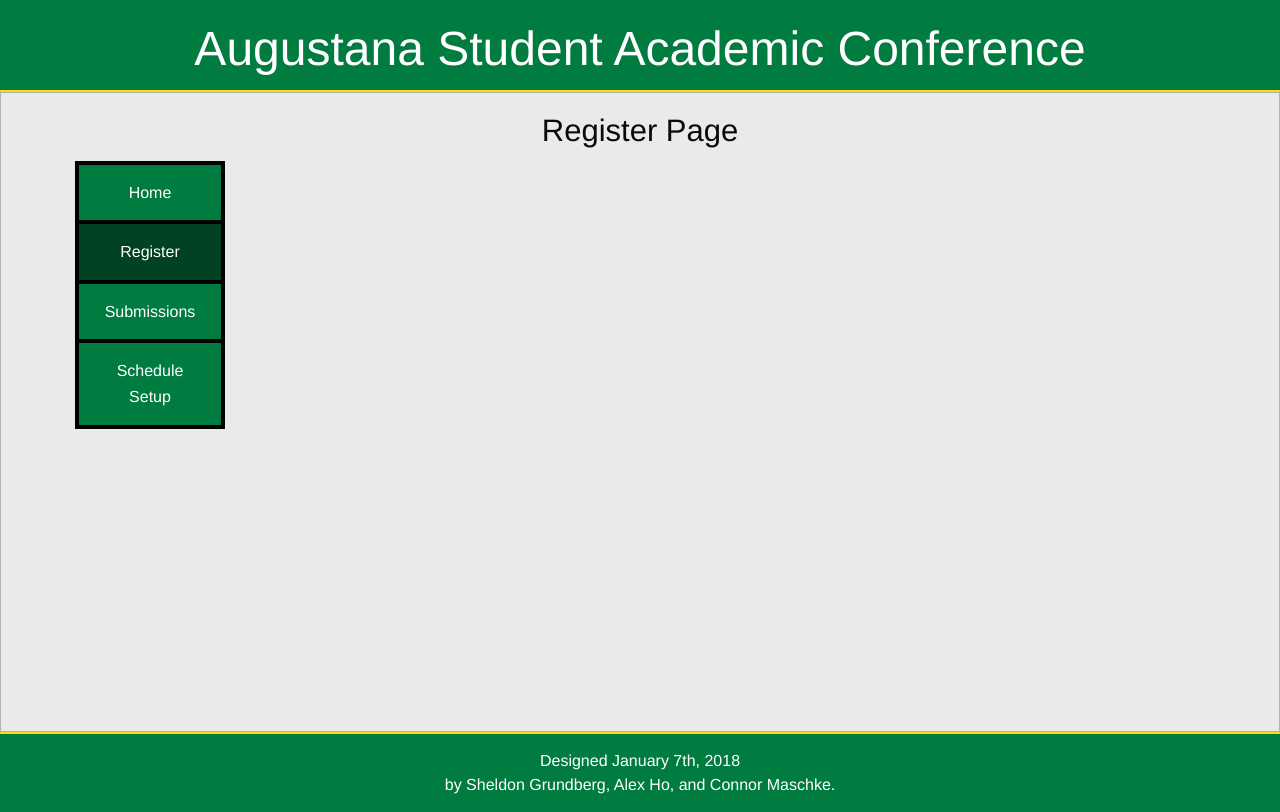
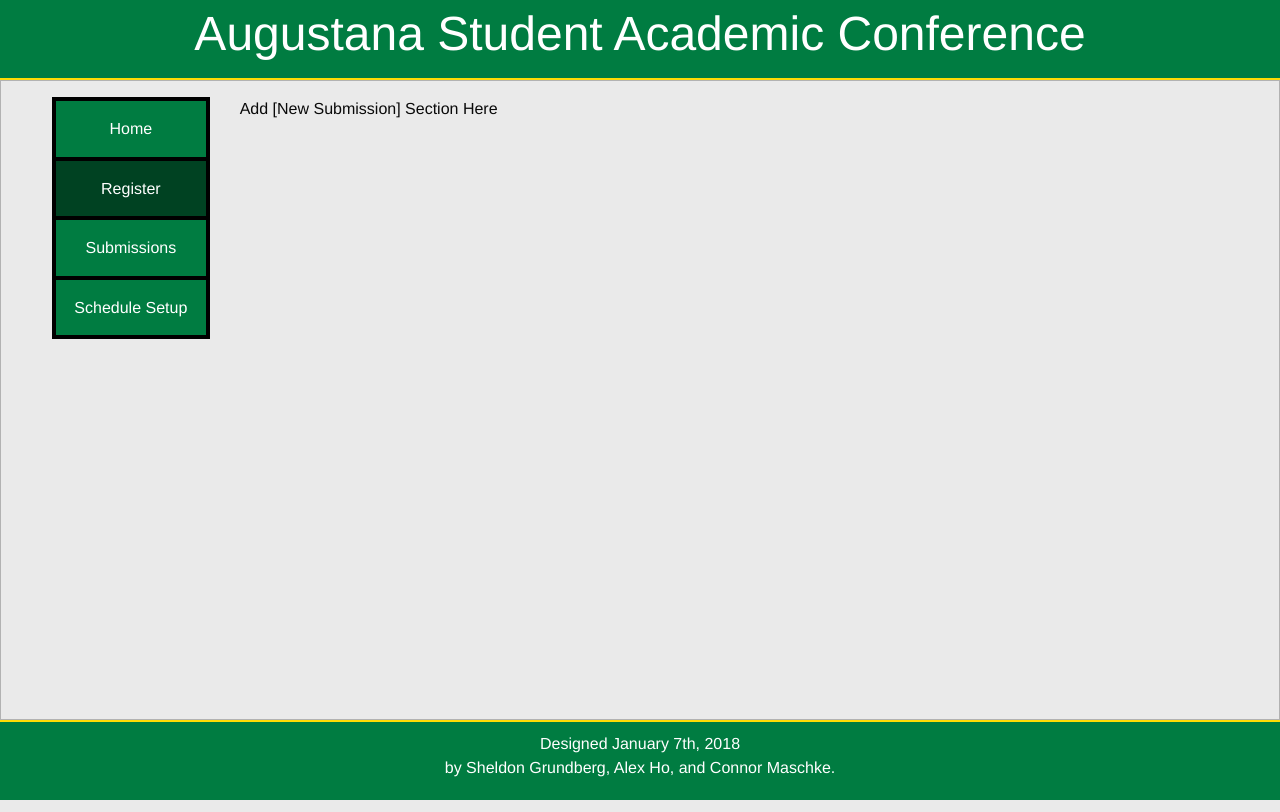
Before and after one commit to ausac320/ausac320, a PHP site: page /presRegister.php in a window 1280 px wide. Run offline with PHP 8.4, Linux system fonts and the light colour scheme; style sheets or scripts are compiled from the project's sources.

Commit message:
Added space column seperatons to inside file fields

```diff
--- a/presRegister.php
+++ b/presRegister.php
@@ -20,10 +20,7 @@
 		</div>
 
 		<div id="registerPageField" class="callout secondary">
-			<h3 class="text-center">
-				Register Page
-			</h3>
-			<div class="row">
+			<div class="row.fullsize">
 				<div class="large-2 medium-2 small-2 columns">
 					<ul id="navMenu">
 				  		<li>
@@ -40,6 +37,13 @@
 				  		</li>
 					</ul>
 				</div>
+				<div class="large-8 medium-8 small-8 columns">
+					<div class="newSubmission">
+						Add [New Submission] Section Here
+					</div>
+				</div>
+				<div class="large-2 medium-2 small-2 columns">
+				</div>
 			</div>
 		</div>
 
--- a/presSubmissions.php
+++ b/presSubmissions.php
@@ -20,9 +20,6 @@
 		</div>
 
 		<div id="submissionPageField" class="callout secondary">
-			<h3>
-
-			</h3>
 			<div class="row.fullsize">
 				<div class="large-2 medium-2 small-2 columns">
 					<ul id="navMenu">
--- a/resources/css/app.css
+++ b/resources/css/app.css
@@ -8,7 +8,6 @@ div.header {
 	background-color: #007c41;
 	padding-left: 15px;
 	padding-right: 15px;
-	padding-top: 15px;
 	color: #fff;
 	text-align: center;
 	border-bottom: 2px solid #ffdb05;
@@ -24,7 +23,7 @@ div.footer {
 	background-color: #007c41;
 	color: #fff;
 	text-align: center;
-	padding: 15px;
+	padding-top: 10px;
 	border-top: 2px solid #ffdb05;
 }
 
@@ -97,11 +96,13 @@ ul#navMenu a{
 
 div.schedule{
 	border: 3px solid #000;
+	padding: 5px;
 }
 
-div#scheduledSub{
+div#importantDisplay{
 	border: 3px solid #000;
 	margin-top: 5px;
+	padding: 5px;
 }
 
 div#registerPageField{
```
Also changed, not shown: scheduleSetup.php (+8 -4 lines), userpage.php (+5 -5 lines).
